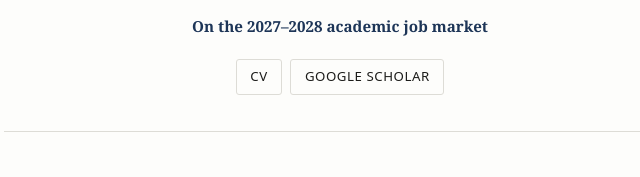
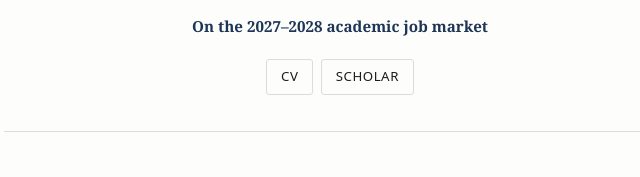
Before and after one commit to jinsoulseo/jinsoulseo.github.io, a plain HTML site: page index.html in a window 1280 px wide. Shown: the part 607-784 px from the top of the page, 300-940 px from the left. Drawn offline with Linux system fonts and the light colour scheme.

Commit message:
Shorten the Scholar button label
Co-Authored-By: Claude Opus 5 (1M context) <noreply@anthropic.com>

```diff
--- a/index.html
+++ b/index.html
@@ -57,7 +57,7 @@
     <p class="status">On the 2027–2028 academic job market</p>
     <nav class="links">
       <a href="/cv/" target="_blank" rel="noopener">CV</a>
-      <a href="https://scholar.google.com/citations?user=LVSYweQAAAAJ" target="_blank" rel="noopener">Google Scholar</a>
+      <a href="https://scholar.google.com/citations?user=LVSYweQAAAAJ" target="_blank" rel="noopener">Scholar</a>
     </nav>
   </header>
 
```
